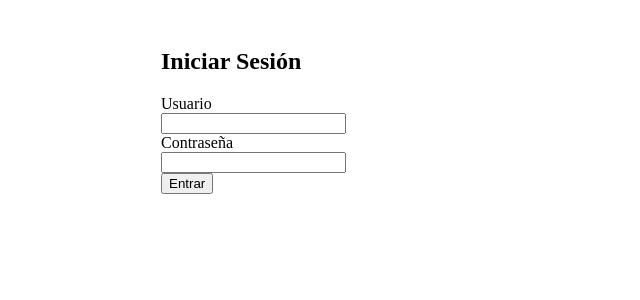
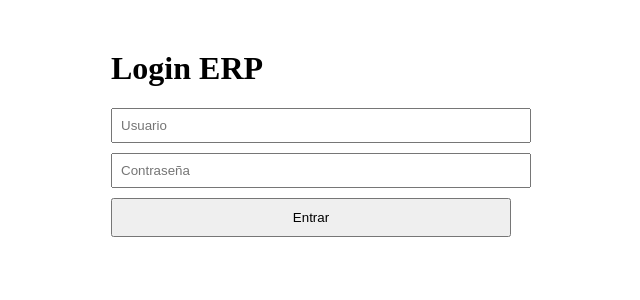
Before and after one commit to Luis-Marcelo-Veliz/erp-web-frontend, a Next.js app: page /login in a window 1280 px wide. Shown: the top 300 px of the page, without its empty margins (329-969 px from the left). Built offline with nearby package versions, Linux system fonts and the light colour scheme.

Commit message:
Update index.tsx

```diff
--- a/pages/login/index.tsx
+++ b/pages/login/index.tsx
@@ -1,54 +1,59 @@
-import { useState } from 'react';
-import { useRouter } from 'next/router';
-import { getApiBase } from '../../utils/api';
+import { useState } from 'react'
+import Router from 'next/router'
 
-export default function LoginPage() {
-  const router = useRouter();
-  const [user, setUser] = useState('');
-  const [pass, setPass] = useState('');
+export default function Home() {
+  const [username, setUsername] = useState('')
+  const [password, setPassword] = useState('')
+  const [error, setError] = useState('')
 
-  // Define handleSubmit como async
-  async function handleSubmit(e) {
-    e.preventDefault();
-    try {
+  const handleSubmit = async e => {
+    e.preventDefault()
+    setError('')
+    // Llamamos a /api/auth/login, que el proxy redirige a tu backend
     const res = await fetch('/api/auth/login', {
       method: 'POST',
       headers: { 'Content-Type': 'application/json' },
-        body: JSON.stringify({ username: user, password: pass }),
-        credentials: 'include',
-      });
+      body: JSON.stringify({ username, password }),
+    })
+    const body = await res.json()
     if (!res.ok) {
-        // Si no es 200, lanzamos un error para el catch
-        throw new Error('Credenciales inválidas');
+      // Si el servidor devuelve 401 y { message }, lo mostramos
+      setError(body.message || 'Error de autenticación')
+      return
     }
-      const data = await res.json();
-      sessionStorage.setItem('token', data.accessToken);
-      // Redirige al módulo de Inventarios, por ejemplo:
-      router.push('/products');
-    } catch (err) {
-      alert('Credenciales inválidas');
-    }
+    // Si ok, redirigimos a /dashboard (que puedes crear luego)
+    Router.push('/dashboard')
   }
 
   return (
-    <div style={{ maxWidth: 300, margin: 'auto', padding: 20 }}>
-      <h2>Iniciar Sesión</h2>
+    <div style={{ maxWidth: 400, margin: '50px auto' }}>
+      <h1>Login ERP</h1>
       <form onSubmit={handleSubmit}>
-        <label>Usuario</label><br/>
+        <div>
           <input
-          value={user}
-          onChange={e => setUser(e.target.value)}
+            type="text"
+            placeholder="Usuario"
+            value={username}
+            onChange={e => setUsername(e.target.value)}
             required
-        /><br/>
-        <label>Contraseña</label><br/>
+            style={{ width: '100%', padding: 8, marginBottom: 10 }}
+          />
+        </div>
+        <div>
           <input
             type="password"
-          value={pass}
-          onChange={e => setPass(e.target.value)}
+            placeholder="Contraseña"
+            value={password}
+            onChange={e => setPassword(e.target.value)}
             required
-        /><br/>
-        <button type="submit">Entrar</button>
+            style={{ width: '100%', padding: 8, marginBottom: 10 }}
+          />
+        </div>
+        {error && <p style={{ color: 'red' }}>{error}</p>}
+        <button type="submit" style={{ width: '100%', padding: 10 }}>
+          Entrar
+        </button>
       </form>
     </div>
-  );
+  )
 }
```
Lines whose indentation alone changed are shown as unchanged.
